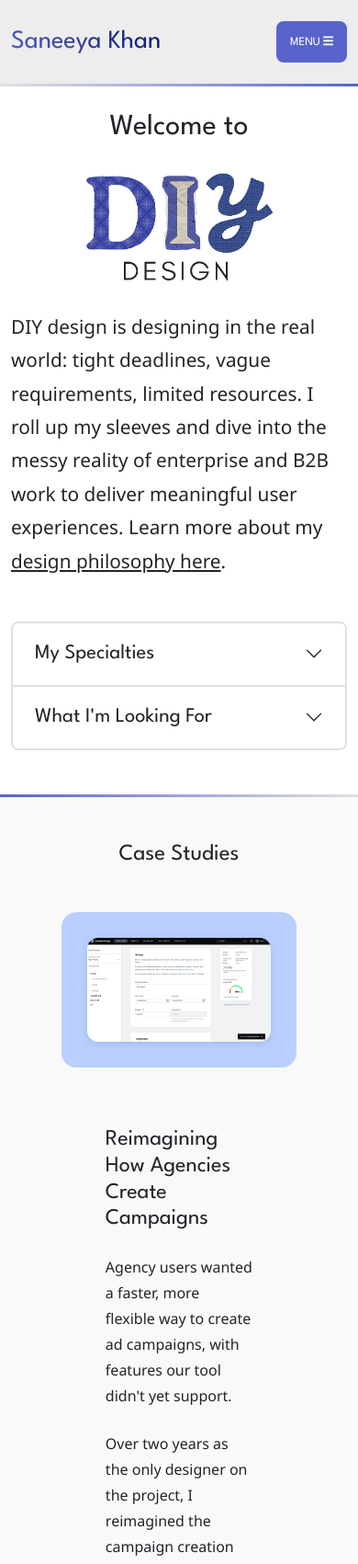
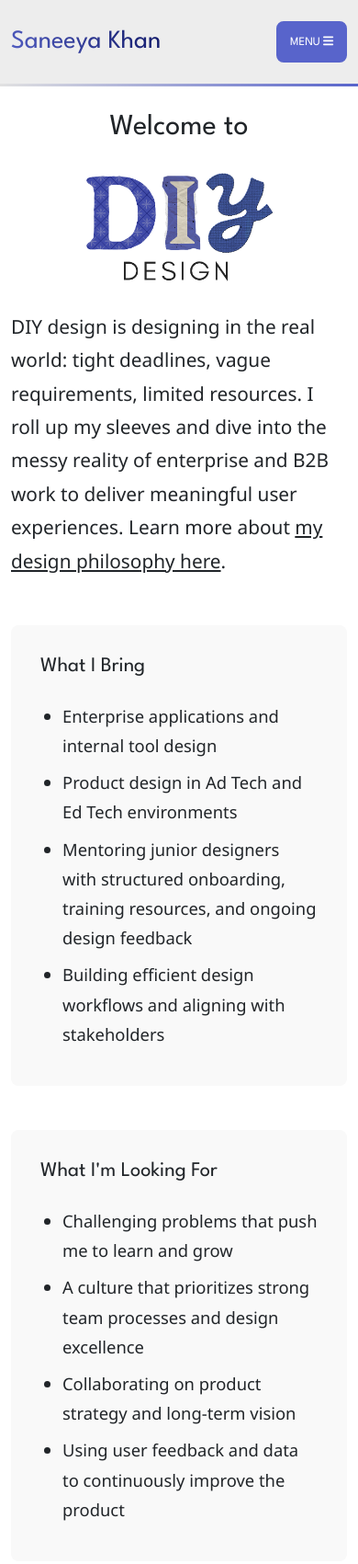
Before and after one commit to saneeya/port2, a website: page dist/index.html in a window 390 px wide. Shown: the top 1701 px of the page at 92% size. Drawn offline with nearby package versions, Linux system fonts and the light colour scheme.

Commit message:
Enhance image styling across multiple HTML files to ensure responsive design and improved display. Introduce consistent image width and height settings, along with centered figure alignment for better visual presentation. Update content layout in index.html to improve readability and user engagement.

```diff
--- a/dist/index.html
+++ b/dist/index.html
@@ -21,6 +21,11 @@
                 .diy-image {
                     max-width: 60% !important;
                 }
+                img {
+                    width: 100% !important;
+                    max-width: 100% !important;
+                    height: auto !important;
+                }
             }
             #welcomeAccordion .accordion-button {
                 padding: 1.25rem 1.5rem;
@@ -35,6 +40,37 @@
             #welcomeAccordion .accordion-body {
                 padding: 1.5rem;
                 font-size: 1.15rem;
+            }
+            .masthead .lead + .row {
+                margin-top: 0.25rem !important;
+            }
+            .masthead .lead {
+                margin-bottom: 0.25rem !important;
+            }
+            .masthead .row > div[style*="background-color"] {
+                height: 100%;
+                display: flex;
+                flex-direction: column;
+            }
+            .masthead .row {
+                display: flex;
+            }
+            .masthead .row > .col-md-6 {
+                display: flex;
+            }
+            @media (max-width: 767.98px) {
+                img {
+                    width: 100% !important;
+                    max-width: 100% !important;
+                    height: auto !important;
+                }
+                .portfolio .scroll-reveal img {
+                    max-width: 100% !important;
+                    width: 100% !important;
+                }
+                .portfolio .scroll-reveal a {
+                    padding: 1rem !important;
+                }
             }
         </style>
     </head>
@@ -72,44 +108,30 @@
                 <figure class="mt-3 mb-4 text-center">
                     <img class="img-fluid diy-image" src="assets/img/portfolio/DIY.png" alt="DIY" style="max-width: 30%; height: auto; margin: 0 auto; display: block;" />
                 </figure>
-                <p class="lead mb-4 text-dark" style="font-size: 1.3rem;">DIY design is designing in the real world: tight deadlines, vague requirements, limited resources. I roll up my sleeves and dive into the messy reality of enterprise and B2B work to deliver meaningful user experiences. Learn more about my <a href="about.html" class="text-dark" style="text-decoration: underline;">design philosophy here</a>.</p>
-                <div class="mt-5">
-                    <div class="accordion" id="welcomeAccordion">
-                            <div class="accordion-item">
-                                <h2 class="accordion-header" id="headingSpecialties">
-                                    <button class="accordion-button collapsed" type="button" data-bs-toggle="collapse" data-bs-target="#collapseSpecialties" aria-expanded="false" aria-controls="collapseSpecialties">
-                                        <h3 class="mb-0">My Specialties</h3>
-                                    </button>
-                                </h2>
-                                <div id="collapseSpecialties" class="accordion-collapse collapse" aria-labelledby="headingSpecialties">
-                                    <div class="accordion-body">
-                                        <ul class="lead mb-0">
-                                            <li>Enterprise applications & internal tools</li>
-                                            <li>Product design experience in Ad Tech and Ed Tech</li>
-                                            <li>Mentoring junior designers by creating onboarding/training guide and providing regular 1:1s to give advice and design feedback</li>
-                                            <li>Structuring and streamlining design workflows by helping manage expectations with cross-product stakeholders</li>
-                                        </ul>
-                                    </div>
-                                </div>
-                            </div>
-                            <div class="accordion-item">
-                                <h2 class="accordion-header" id="headingLookingFor">
-                                    <button class="accordion-button collapsed" type="button" data-bs-toggle="collapse" data-bs-target="#collapseLookingFor" aria-expanded="false" aria-controls="collapseLookingFor">
-                                        <h3 class="mb-0">What I'm Looking For</h3>
-                                    </button>
-                                </h2>
-                                <div id="collapseLookingFor" class="accordion-collapse collapse" aria-labelledby="headingLookingFor">
-                                    <div class="accordion-body">
-                                        <ul class="lead mb-0">
-                                            <li>Opportunities to solve complex problems while learning something new along the way</li>
-                                            <li>A focus on building strong team processes and design culture</li>
-                                            <li>Collaboration on product strategy and roadmap development</li>
-                                            <li>Continuous product improvement from user feedback and data-driven metrics</li>
-                                        </ul>
-                                    </div>
-                                </div>
-                            </div>
+                <p class="lead text-dark" style="font-size: 1.3rem;">DIY design is designing in the real world: tight deadlines, vague requirements, limited resources. I roll up my sleeves and dive into the messy reality of enterprise and B2B work to deliver meaningful user experiences. Learn more about <a href="about.html" class="text-dark" style="text-decoration: underline;">my design philosophy here</a>.</p>
+                <div class="row g-5">
+                    <div class="col-md-6">
+                        <div style="background-color: #F9F9F9; padding: 2rem; border-radius: 8px;">
+                            <h3 class="mb-4" style="font-size: 1.4rem;">What I Bring</h3>
+                            <ul class="lead mb-0" style="font-size: 1.15rem;">
+                                <li>Enterprise applications and internal tool design</li>
+                                <li>Product design in Ad Tech and Ed Tech environments</li>
+                                <li>Mentoring junior designers with structured onboarding, training resources, and ongoing design feedback</li>
+                                <li>Building efficient design workflows and aligning with stakeholders</li>
+                            </ul>
                         </div>
+                    </div>
+                    <div class="col-md-6">
+                        <div style="background-color: #F9F9F9; padding: 2rem; border-radius: 8px;">
+                            <h3 class="mb-4" style="font-size: 1.4rem;">What I'm Looking For</h3>
+                            <ul class="lead mb-0" style="font-size: 1.15rem;">
+                                <li>Challenging problems that push me to learn and grow</li>
+                                <li>A culture that prioritizes strong team processes and design excellence</li>
+                                <li>Collaborating on product strategy and long-term vision</li>
+                                <li>Using user feedback and data to continuously improve the product</li>
+                            </ul>
+                        </div>
+                    </div>
                 </div>
             </div>
         </header>
```
Also changed, not shown: dist/campaigncreation.html (+15 -0 lines), dist/pricingtool.html (+11 -0 lines), dist/scoresheet.html (+15 -0 lines).
